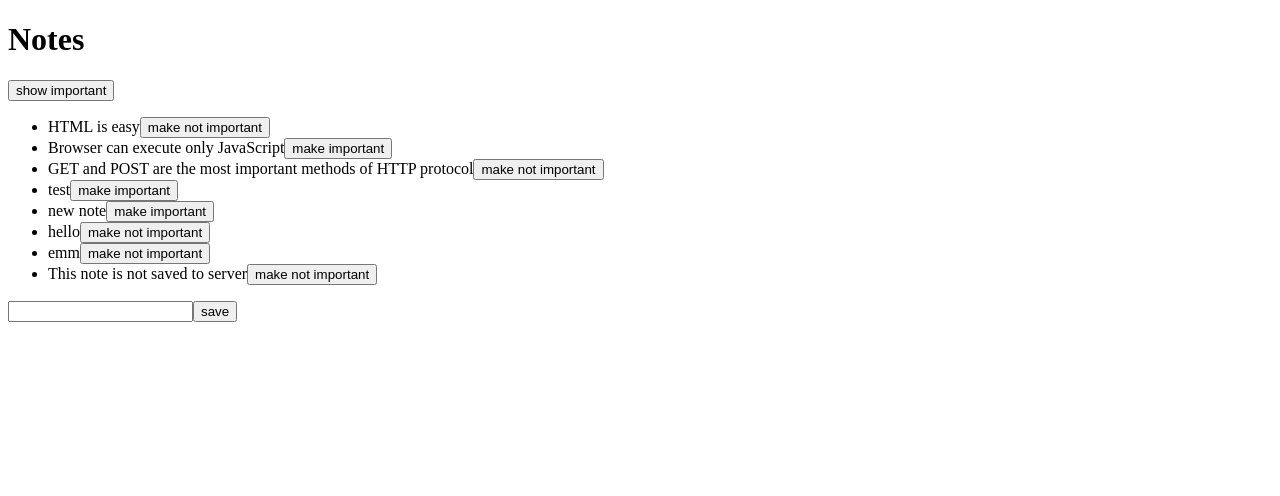
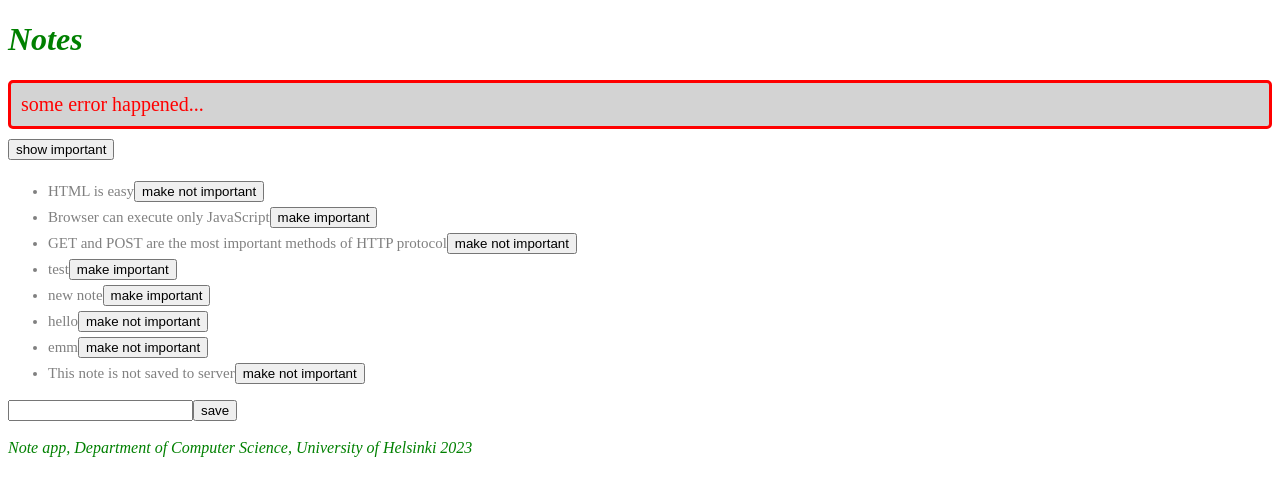
Before and after one commit to to-coding/fullstack-of-react-ui, a React (Create React App) app: page / in a window 1280 px wide. Shown: the top 496 px of the page. Built offline with nearby package versions, Linux system fonts and the light colour scheme; data requests are answered from the project's data file.

Commit message:
feat: add footer

```diff
--- a/src/App.js
+++ b/src/App.js
@@ -1,11 +1,27 @@
 import Note from './components/Note'
 import {useEffect, useState} from "react";
 import noteService from './services/notes'
+import Notification from './components/Notification'
 
+const Footer = () => {
+    const footerStyle = {
+        color: 'green',
+        fontStyle: 'italic',
+        fontSize: 16
+    }
+
+    return(
+        <div style={footerStyle}>
+            <br/>
+            <em>Note app, Department of Computer Science, University of Helsinki 2023</em>
+        </div>
+    )
+}
 const App = () => {
-    const [notes, setNotes] = useState([])
+    const [notes, setNotes] = useState(null)
     const [newNote, setNewNote] = useState('')
     const [showAll, setShowAll] = useState(true)
+    const [errorMessage, setErrorMessage] = useState('some error happened...')
 
     const toggleImportanceOf = id => {
         const note = notes.find(n => n.id === id)
@@ -16,7 +32,10 @@
                 setNotes(notes.map(note => note.id !== id ? note : returnedNote))
             })
             .catch(error => {
-                alert(`the note '${note.content}' was already deleted from server`)
+                setErrorMessage(`Note '${note.content}' was already deleted from server`)
+                setTimeout(() => {
+                    setErrorMessage(null)
+                }, 5000)
                 setNotes(notes.filter(n => n.id !== id))
             })
         console.log(`importance of ${id} needs to be toggled`)
@@ -33,7 +52,6 @@
     }
 
     useEffect(hook, [])
-    console.log('render', notes.length, 'notes')
 
     const handleNoteChange = (event) => {
         console.log(event.target.value)
@@ -58,9 +76,13 @@
     const notesToShow = showAll
         ? notes
         : notes.filter(note => note.important)
+    if (!notes){
+        return null
+    }
     return (
         <div>
             <h1>Notes</h1>
+            <Notification message={errorMessage}/>
             <div>
                 <button onClick={() => setShowAll(!showAll)}>
                     show {showAll ? 'important' : 'all'}
@@ -79,6 +101,7 @@
                 <input value={newNote} onChange={handleNoteChange}/>
                 <button type="submit">save</button>
             </form>
+            <Footer/>
         </div>
     );
 }
--- a/src/components/Note.js
+++ b/src/components/Note.js
@@ -3,7 +3,7 @@
 const Note = ({note, toggleImportance }) => {
     const label = note.important ? 'make not important': 'make important'
     return (
-        <li>
+        <li className='note'>
             {note.content}
             <button onClick={toggleImportance}>{label}</button>
         </li>
--- /dev/null
+++ b/src/components/Notification.js
@@ -0,0 +1,11 @@
+const Notification = ({message}) => {
+    if (message === null){
+        return null
+    }
+
+    return(
+        <div className='error'>{message}</div>
+    )
+}
+
+export default Notification
--- /dev/null
+++ b/src/index.css
@@ -0,0 +1,20 @@
+h1 {
+    color: green;
+    font-style: italic;
+}
+
+.note {
+    color: grey;
+    padding-top: 5px;
+    font-size: 15px;
+}
+
+.error{
+    color: red;
+    background: lightgrey;
+    font-size: 20px;
+    border-style: solid;
+    border-radius: 5px;
+    padding: 10px;
+    margin-bottom: 10px;
+}
--- a/src/index.js
+++ b/src/index.js
@@ -1,7 +1,7 @@
 import React from 'react';
 import ReactDOM from 'react-dom/client';
 import App from './App';
-
+import './index.css'
 const root = ReactDOM.createRoot(document.getElementById('root'));
 
 root.render(
```
